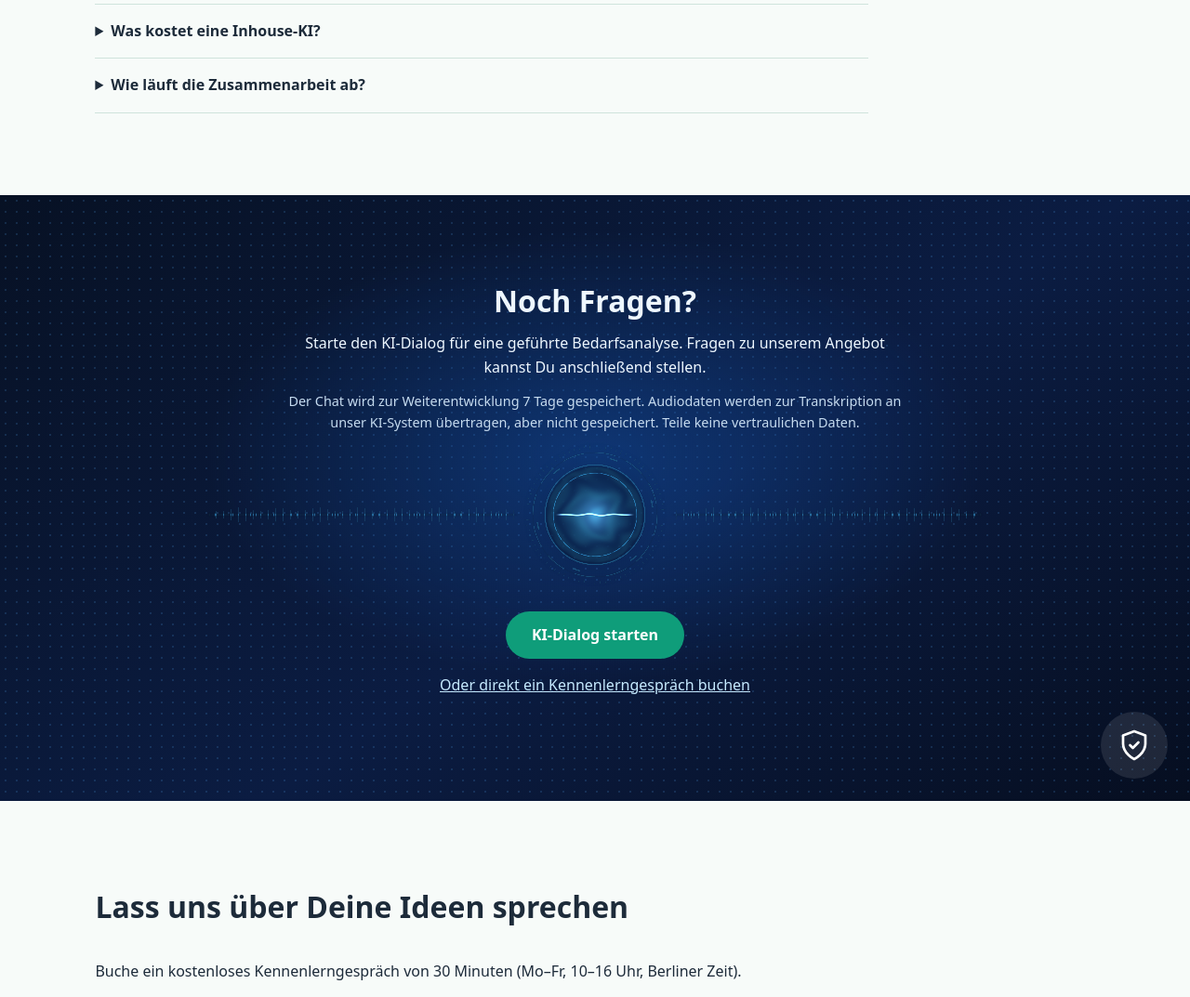
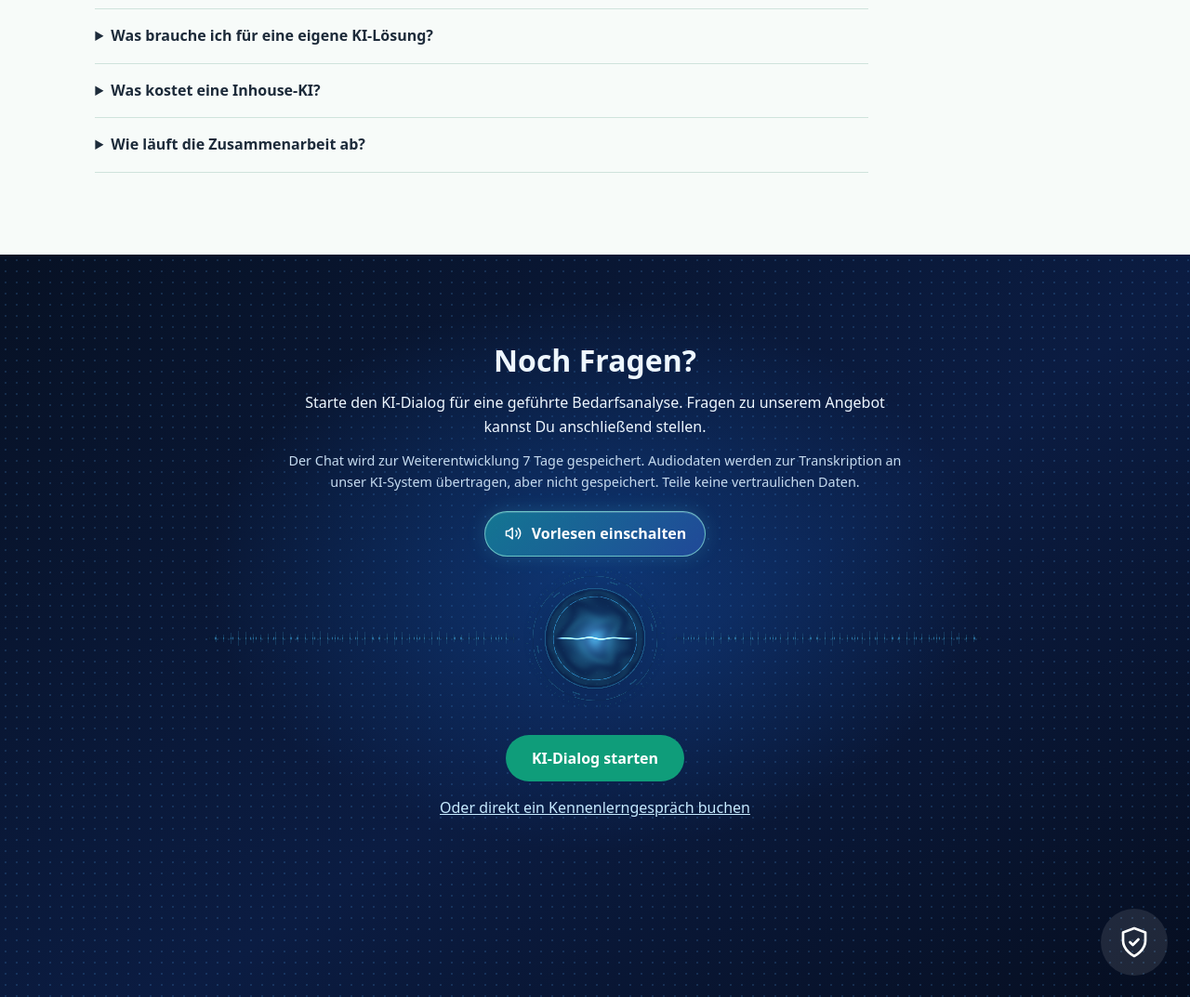
Before and after one commit to maniafschar/ki-zusammenschluss-app, a Spring Boot app: page / in a window 1280 px wide. Shown: the part 2960-4033 px from the top of the page at 93% size. Run offline with Spring Boot 4, Linux system fonts and the light colour scheme; some of the project's set-up classes (security, data sources, template engines, error pages and the like) are left out, and stand-ins take their place.

Commit message:
Improve full-screen sections and speech controls
Co-authored-by: copilot-swe-agent[bot] <198982749+Copilot@users.noreply.github.com>

```diff
--- a/src/main/resources/static/index.css
+++ b/src/main/resources/static/index.css
@@ -19,6 +19,11 @@ html {
 
 section[id] {
 	scroll-margin-top: 5rem;
+}
+
+#home,
+#dialog {
+	scroll-margin-top: 0;
 }
 
 @media (prefers-reduced-motion: reduce) {
@@ -263,7 +268,8 @@ h2 {
 }
 
 .hero {
-	min-height: min(46rem, 100vh);
+	min-height: 100vh;
+	min-height: 100svh;
 	padding-top: 9rem;
 	display: grid;
 	grid-template-columns: minmax(0, 1fr) minmax(12rem, 24rem);
@@ -341,7 +347,6 @@ h2 {
 
 @media (max-width: 760px) {
 	.hero {
-		min-height: auto;
 		grid-template-columns: 1fr;
 		padding-top: 8rem;
 	}
@@ -1105,7 +1110,8 @@ footer a {
 
 .voice.welcome {
 	position: relative;
-	min-height: 36rem;
+	min-height: 100vh;
+	min-height: 100svh;
 	display: flex;
 	flex-direction: column;
 	align-items: center;
@@ -1152,6 +1158,50 @@ footer a {
 
 .voice button svg {
 	height: 50%;
+}
+
+.voice .speech-toggle {
+	display: inline-flex;
+	align-items: center;
+	justify-content: center;
+	gap: .625rem;
+	width: auto;
+	height: auto;
+	margin-top: 1.25rem;
+	padding: .75rem 1.25rem;
+	border: 1px solid rgba(141, 233, 219, .7);
+	border-radius: 999px;
+	background: linear-gradient(135deg, rgba(20, 125, 151, .92), rgba(34, 75, 156, .92));
+	box-shadow: 0 0 1.25rem rgba(63, 193, 224, .2), inset 0 1px rgba(255, 255, 255, .18);
+	font: inherit;
+	font-weight: 700;
+	line-height: 1.4;
+	transition: background .2s ease, box-shadow .2s ease, transform .2s ease;
+}
+
+.voice .speech-toggle svg {
+	width: 1.25rem;
+	height: 1.25rem;
+}
+
+.voice .speech-toggle:hover,
+.voice .speech-toggle:focus-visible {
+	background: linear-gradient(135deg, rgba(25, 153, 170, .98), rgba(50, 95, 183, .98));
+	box-shadow: 0 0 1.5rem rgba(63, 193, 224, .4), inset 0 1px rgba(255, 255, 255, .25);
+}
+
+.voice .speech-toggle:focus-visible {
+	outline: 2px solid #9deaff;
+	outline-offset: 3px;
+}
+
+.voice .speech-toggle[aria-pressed="true"] {
+	border-color: #9deaff;
+	background: linear-gradient(135deg, rgba(16, 113, 127, .95), rgba(41, 63, 139, .95));
+}
+
+.voice .speech-toggle:active {
+	transform: translateY(1px);
 }
 
 .voice .mic.rec {
--- a/src/main/resources/static/index.html
+++ b/src/main/resources/static/index.html
@@ -413,6 +413,14 @@
 			kannst Du anschließend stellen.</p>
 		<p class="dialog-privacy">Der Chat wird zur Weiterentwicklung 7 Tage gespeichert. Audiodaten werden zur
 			Transkription an unser KI-System übertragen, aber nicht gespeichert. Teile keine vertraulichen Daten.</p>
+		<button id="speech-toggle" class="speech-toggle" type="button" aria-pressed="false">
+			<svg xmlns="http://www.w3.org/2000/svg" viewBox="0 0 24 24" fill="none" stroke="currentColor"
+				stroke-width="1.8" stroke-linecap="round" stroke-linejoin="round" aria-hidden="true">
+				<path d="M11 5 6 9H3v6h3l5 4V5Z" />
+				<path d="M15.5 8.5a5 5 0 0 1 0 7M18.5 5.5a9 9 0 0 1 0 13" />
+			</svg>
+			<span class="speech-toggle-label">Vorlesen einschalten</span>
+		</button>
 		<canvas id="voice-canvas" width="840" height="320" role="img" aria-label="Animation der KI-Stimme"></canvas>
 		<canvas id="voice-webgl" role="img" aria-label="Animation der KI-Stimme" hidden></canvas>
 		<button id="voice-mic" class="mic" type="button" aria-label="Sprechen" title="Frage stellen" hidden>
--- a/src/main/resources/static/index.js
+++ b/src/main/resources/static/index.js
@@ -392,6 +392,7 @@ startBooking();
 	const mic = document.getElementById('voice-mic');
 	const text = document.getElementById('voice-text');
 	const start = document.getElementById('welcome-start');
+	const speechToggle = document.getElementById('speech-toggle');
 	const privacy = document.getElementById('voice-privacy');
 	const privacyPopup = document.getElementById('voice-privacy-popup');
 	const canvas = document.getElementById('voice-canvas');
@@ -414,6 +415,7 @@ startBooking();
 	let spruecheLaden = null;
 	const verwendeteSprueche = new Set();
 	let activeSpeech = null;
+	let speechEnabled = false;
 	let choiceReady = false;
 	let terminBestaetigt = false;
 	let level = 0;
@@ -950,6 +952,15 @@ startBooking();
 		activeSpeech.player?.pause();
 	}
 
+	speechToggle.addEventListener('click', () => {
+		speechEnabled = !speechEnabled;
+		speechToggle.setAttribute('aria-pressed', String(speechEnabled));
+		speechToggle.querySelector('.speech-toggle-label').textContent = speechEnabled
+			? 'Vorlesen ausschalten'
+			: 'Vorlesen einschalten';
+		if (!speechEnabled) stopSpeech();
+	});
+
 	function stopTurn() {
 		++chatTurn;
 		activeTurn?.controller.abort();
@@ -962,6 +973,7 @@ startBooking();
 
 	/** Spielt kurze Textabschnitte direkt ab und lädt den jeweils nächsten Abschnitt parallel vor. */
 	async function speak(reply, turnId = null, closeInput = null) {
+		if (!speechEnabled) return;
 		const playback = { controller: new AbortController(), player: null, finish: null, cancelled: false, turnId, closeInput };
 		activeSpeech = playback;
 		const urls = [];
@@ -1523,7 +1535,7 @@ startBooking();
 			wake?.();
 		}
 		function enqueueSpeech(chunk) {
-			if (controller.signal.aborted) return;
+			if (controller.signal.aborted || !speechEnabled) return;
 			speechItems.push(chunk);
 			if (!speechTask) speechTask = speak(speechStream(), turnId, discardSpeech);
 			speechTask.catch(() => closeSpeech());
```
